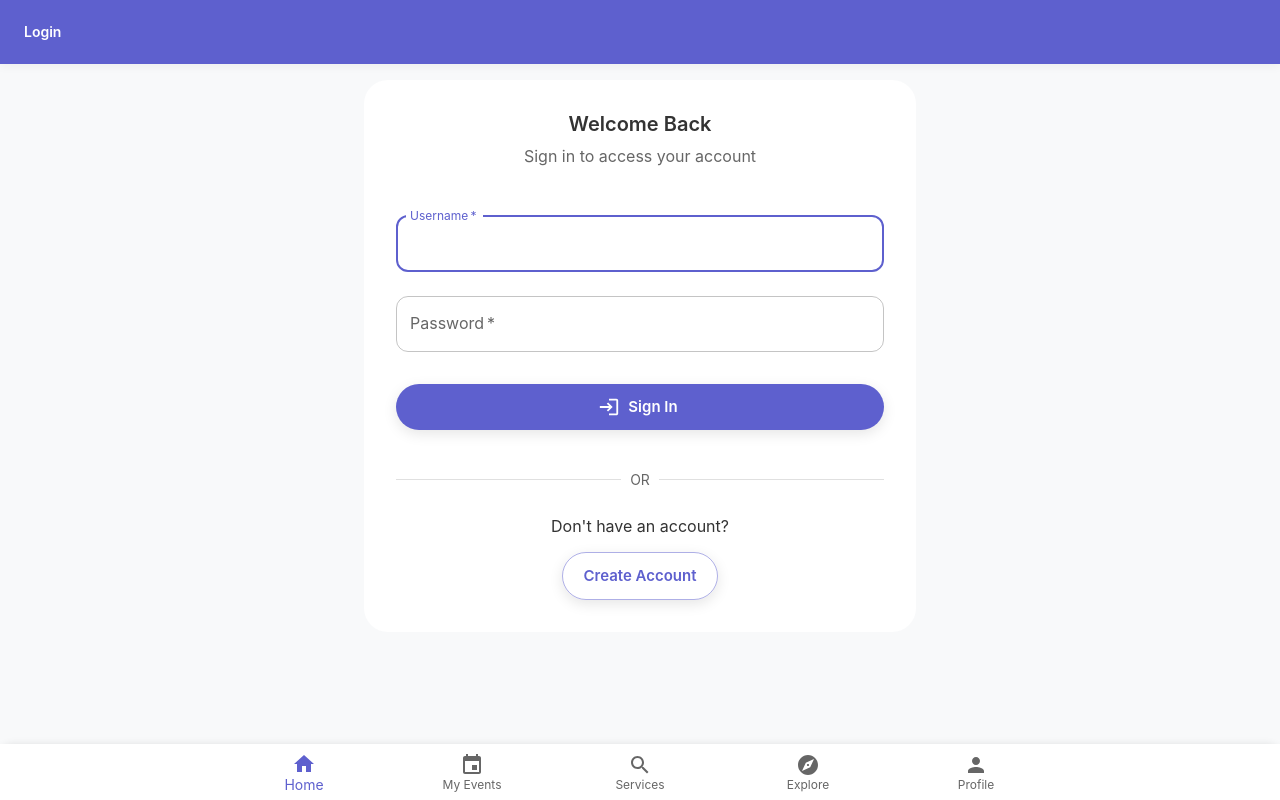
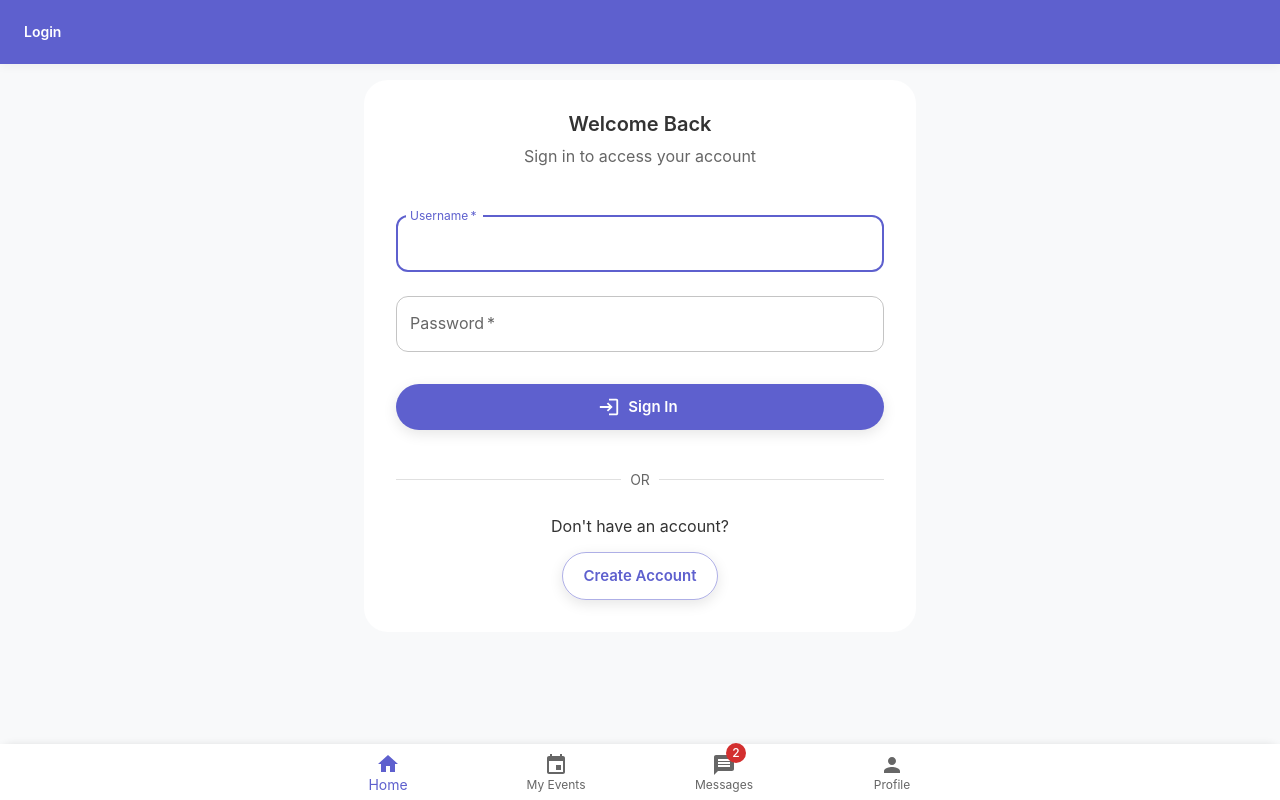
Before and after one commit to JarredR092699/wepartyy, a React (Create React App) app: page /login in a window 1280 px wide. Built offline with nearby package versions, Linux system fonts and the light colour scheme.

Commit message:
Updated client navigation to show only Home, My Events, Messages, and Profile

```diff
--- a/src/components/Layout.tsx
+++ b/src/components/Layout.tsx
@@ -154,9 +154,8 @@ const Layout: React.FC<LayoutProps> = ({ children, title = 'WeParty', hideSearch
             value={
               location.pathname === '/' ? 0 :
               location.pathname === '/my-events' ? 1 :
-              location.pathname === '/find-service' ? 2 :
-              location.pathname === '/explore' ? 3 :
-              location.pathname === '/profile' ? 4 : 0
+              location.pathname === '/messages' ? 2 :
+              location.pathname === '/profile' ? 3 : 0
             }
           >
             <BottomNavigationAction
@@ -170,14 +169,13 @@ const Layout: React.FC<LayoutProps> = ({ children, title = 'WeParty', hideSearch
               onClick={() => navigate('/my-events')}
             />
             <BottomNavigationAction
-              label="Services"
-              icon={<SearchIcon />}
-              onClick={() => navigate('/find-service')}
-            />
-            <BottomNavigationAction
-              label="Explore"
-              icon={<ExploreIcon />}
-              onClick={() => navigate('/explore')}
+              label="Messages"
+              icon={
+                <Badge badgeContent={unreadMessageCount} color="error">
+                  <MessageIcon />
+                </Badge>
+              }
+              onClick={() => navigate('/messages')}
             />
             <BottomNavigationAction
               label="Profile"
```
